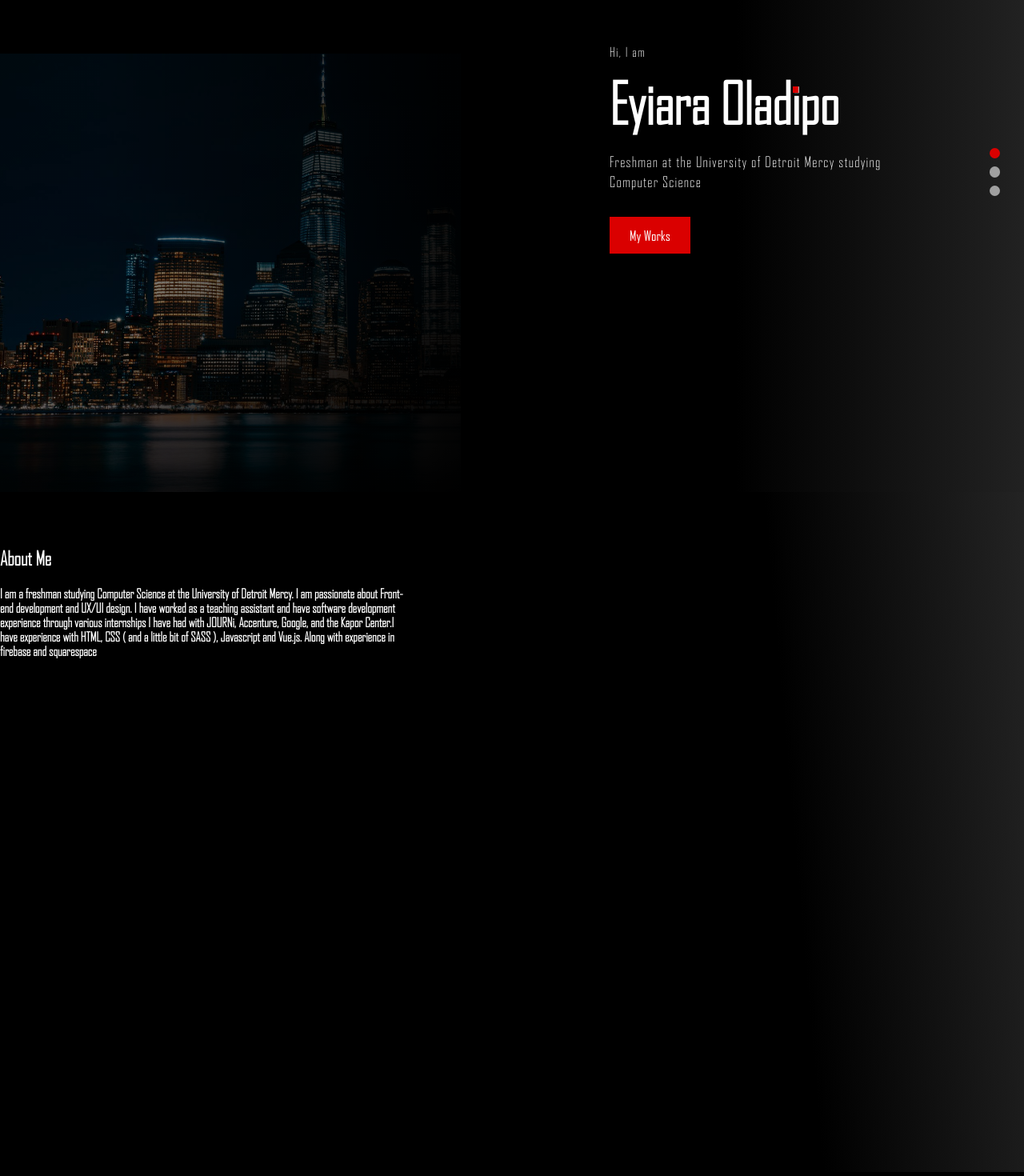
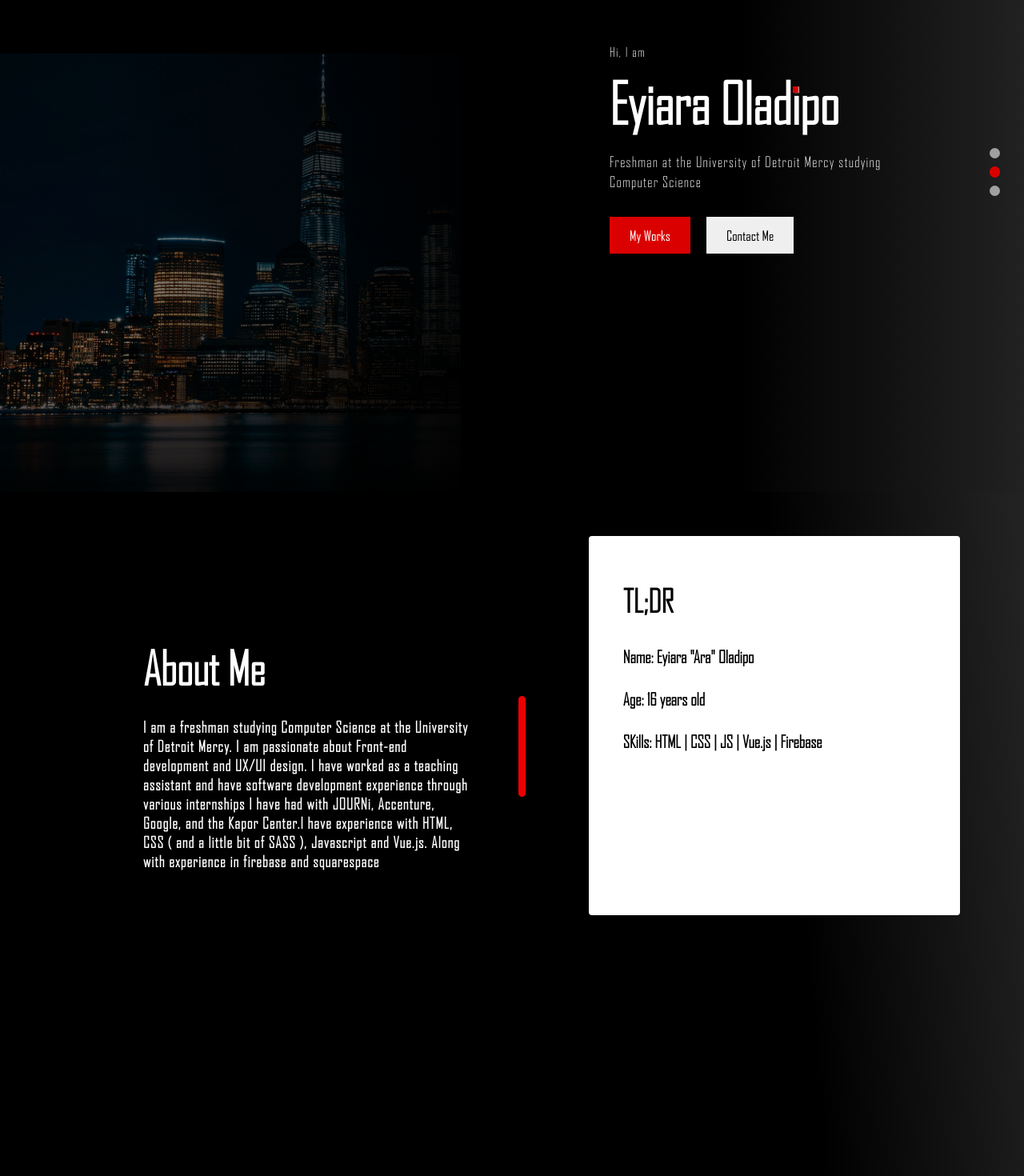
Before and after one commit to Ara-O/Portfolio-Website, a Vue app: page / in a window 1280 px wide. Shown: the part 185-1655 px from the top of the page at 80% size. Built offline with nearby package versions, Linux system fonts and the light colour scheme.

Commit message:
Continue work on about me section

```diff
--- a/src/components/home.vue
+++ b/src/components/home.vue
@@ -19,20 +19,28 @@
             textcolor="white"
             btntext="My Works"
           ></mainbtn>
-          <button class="mainbtn-1">Contact Me</button>
+          <mainbtn
+            bgcolor="#white"
+            textcolor="black"
+            btntext="Contact Me"
+          ></mainbtn>
         </div>
       </div>
     </div>
     <div class="threedots">
-      <div tabindex="6" class="indicator indicator one"></div>
-      <div tabindex="7" class="indicator two"></div>
-      <div tabindex="8" class="indicator three"></div>
+      <div
+        tabindex="6"
+        class="indicator indicator one"
+        data-scrollto="hero--header"
+      ></div>
+      <div tabindex="7" class="indicator two" data-scrollto="aboutme"></div>
+      <div tabindex="8" class="indicator three" data-scrollto="aboutme"></div>
     </div>
   </div>
   <section class="aboutme">
     <div class="aboutme--left">
-      <h2>About Me</h2>
-      <h4>
+      <h2 class="aboutmetext">About Me</h2>
+      <h4 class="aboutmedesc">
         I am a freshman studying Computer Science at the University of Detroit
         Mercy. I am passionate about Front-end development and UX/UI design. I
         have worked as a teaching assistant and have software development
@@ -42,7 +50,17 @@
         experience in firebase and squarespace
       </h4>
     </div>
-    <div></div>
+    <div class="divider-div">
+      <div class="divider"></div>
+    </div>
+    <div class="aboutme--right">
+      <h2 style="font-size: 39px">TL;DR</h2>
+      <h4 style="font-size: 21px">Name: Eyiara "Ara" Oladipo</h4>
+      <h4 style="font-size: 21px">Age: 16 years old</h4>
+      <h4 style="font-size: 21px">
+        SKills: HTML | CSS | JS | Vue.js | Firebase
+      </h4>
+    </div>
   </section>
 </template>
 
@@ -56,22 +74,38 @@ export default {
   data() {
     return {};
   },
+  methods: {
+    changeIndicator(prev, current) {
+      document.querySelector("." + prev).style.background =
+        "rgb(160, 160, 160)";
+      document.querySelector("." + current).style.background = "#da0000";
+    },
+  },
 
   mounted() {
     const aboutmesect = document.querySelector(".aboutme");
     let options = {
       threshold: 0.5,
     };
+    const that = this;
 
     let observer = new IntersectionObserver(function (e) {
       if (e[0].isIntersecting) {
-        document.querySelector(".mainbtn-1").classList.add("minimized");
+        // document.querySelector(".mainbtn-1").classList.add("minimized");
+        that.changeIndicator("one", "two");
       }
       if (!e[0].isIntersecting) {
-        document.querySelector(".mainbtn-1").classList.remove("minimized");
+        // document.querySelector(".mainbtn-1").classList.remove("minimized");
+        that.changeIndicator("two", "one");
       }
     }, options);
     observer.observe(aboutmesect);
+
+    document.querySelectorAll(".indicator").forEach((circle) => {
+      circle.addEventListener("click", function () {
+        console.log(circle.dataset.scrollto);
+      });
+    });
   },
 };
 </script>
@@ -80,9 +114,8 @@ export default {
 <style src="../styles/home.scss" lang="scss"></style>
 
 <style scoped>
-.mainbtn-1 {
+/* .mainbtn-1 {
   cursor: pointer;
-
   height: 46px;
   font-size: 17px;
   border: none;
@@ -101,13 +134,13 @@ export default {
   flex: 0 auto;
   transition: all 1s ease;
   text-align: center;
-}
+} */
 
-.minimized {
+/* .minimized {
   transform: translate3d(26vw, 80vh, 0px) scale3d(0.85, 0.85, 1) rotateX(0deg)
     rotateY(0deg) rotateZ(0deg) skew(0deg, 0deg);
   transform-style: preserve-3d;
   position: fixed;
   bottom: 0;
-}
+} */
 </style>
--- a/src/styles/home.scss
+++ b/src/styles/home.scss
@@ -1,3 +1,6 @@
+$gradient2: #454545;
+$accentcolor: #da0000;
+
 @font-face {
   font-family: "Agency FB";
   src: local("Agency FB"), url("../assets/Agency_FB.ttf");
@@ -33,7 +36,7 @@ img.bg-img {
   height: 100vh;
   float: right;
   z-index: 2;
-  background: linear-gradient(90deg, black 49%, #454545 154%);
+  background: linear-gradient(90deg, black 49%, $gradient2 154%);
   width: 55%;
 }
 
@@ -104,7 +107,7 @@ h5.my--desc {
 }
 
 .one {
-  background-color: #da0000;
+  background-color: $accentcolor;
 }
 
 .name::after {
@@ -114,17 +117,58 @@ h5.my--desc {
   margin-top: 18.5px;
   margin-left: -57.2px;
   height: 8px;
-  background: #da0000;
+  background: $accentcolor;
 }
 
 // -- ABOUT ME  --
 
 .aboutme {
   display: grid;
-  grid-template-columns: 40% 10% 50%;
+  grid-template-columns: 46% 10% 45%;
   color: white;
-  padding-top: 50px;
+  padding-top: 55px;
   width: 100%;
   height: 100vh;
-  background: linear-gradient(85deg, black 76%, #454545 123%);
+  background: linear-gradient(85deg, black 76%, $gradient2 123%);
 }
+
+.aboutme--left {
+  padding-left: 179px;
+  display: grid;
+  grid-template-rows: 31% 50% 20%;
+}
+
+.aboutmedesc {
+  margin-top: -20px;
+  font-size: 19px;
+  letter-spacing: 1.13px;
+  line-height: 24px;
+  font-family: "Agency FBL";
+}
+.aboutmetext {
+  display: flex;
+  font-size: 57px;
+  align-items: flex-end;
+}
+.divider-div {
+  display: flex;
+  justify-content: center;
+  padding-top: 200px;
+}
+
+.divider {
+  width: 9px;
+  background: #ec0000;
+  height: 126px;
+  border-radius: 41px;
+}
+.aboutme--right {
+  width: 421px;
+  padding-left: 43px;
+  padding-top: 28px;
+  margin-left: 19px;
+  background: white;
+  border-radius: 4px;
+  height: 446px;
+  color: black;
+}
```
